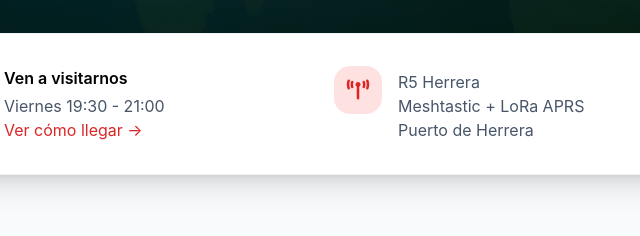
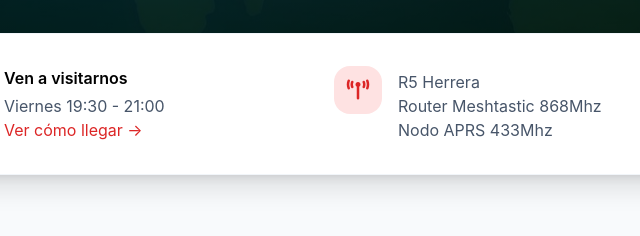
Before and after one commit to kurrutako/RadioclubRioja, a website: page index.html in a window 1280 px wide. Shown: the part 540-776 px from the top of the page, 519-1159 px from the left. Drawn offline with nearby package versions, Linux system fonts and the light colour scheme; no server answers.

Commit message:
update: detallar equipos en nodos activos con frecuencias

```diff
--- a/index.html
+++ b/index.html
@@ -91,7 +91,7 @@
                     <i class="fa-solid fa-broadcast-tower text-xl"></i>
                 </div>
                 <div>
-                    <div class="text-slate-600 mt-1">R5 Herrera<br>Meshtastic + LoRa APRS<br>Puerto de Herrera</div>
+                    <div class="text-slate-600 mt-1">R5 Herrera<br>Router Meshtastic 868Mhz<br>Nodo APRS 433Mhz</div>
                 </div>
             </div>
         </div>
```
